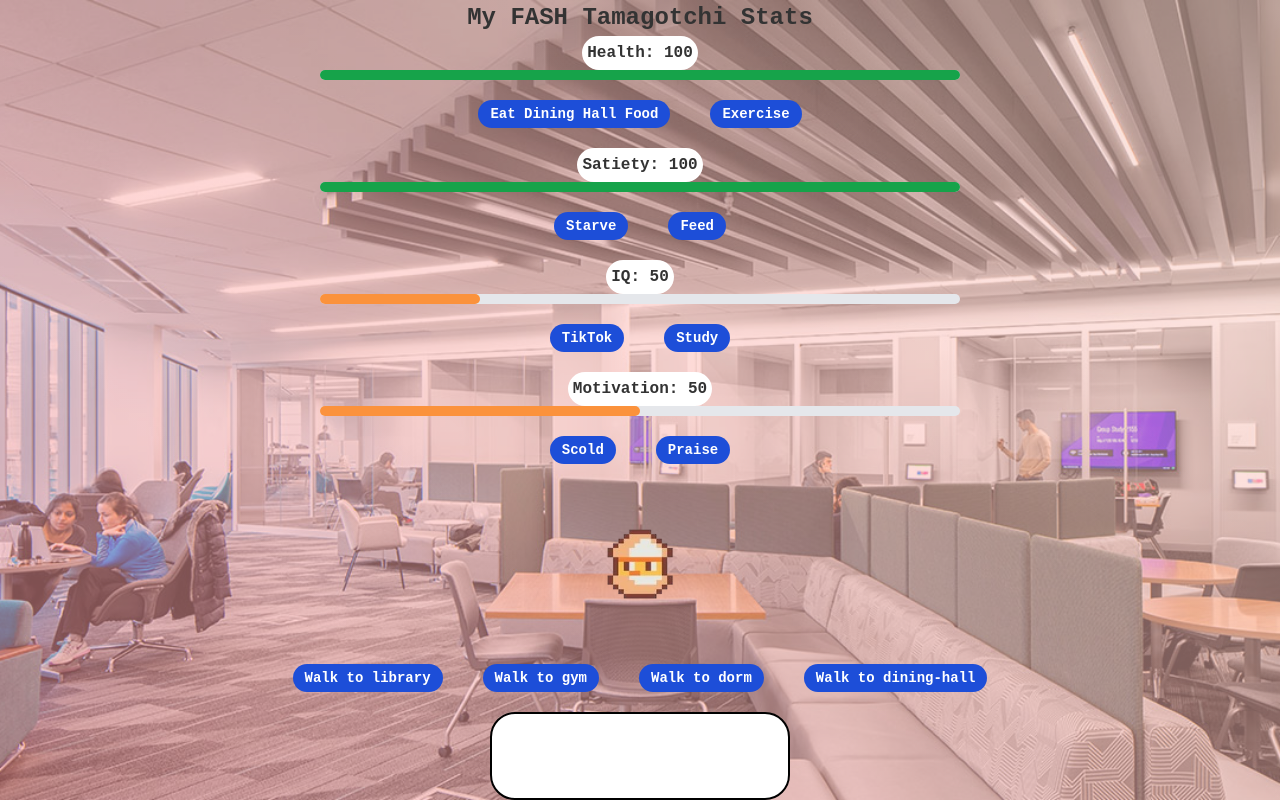
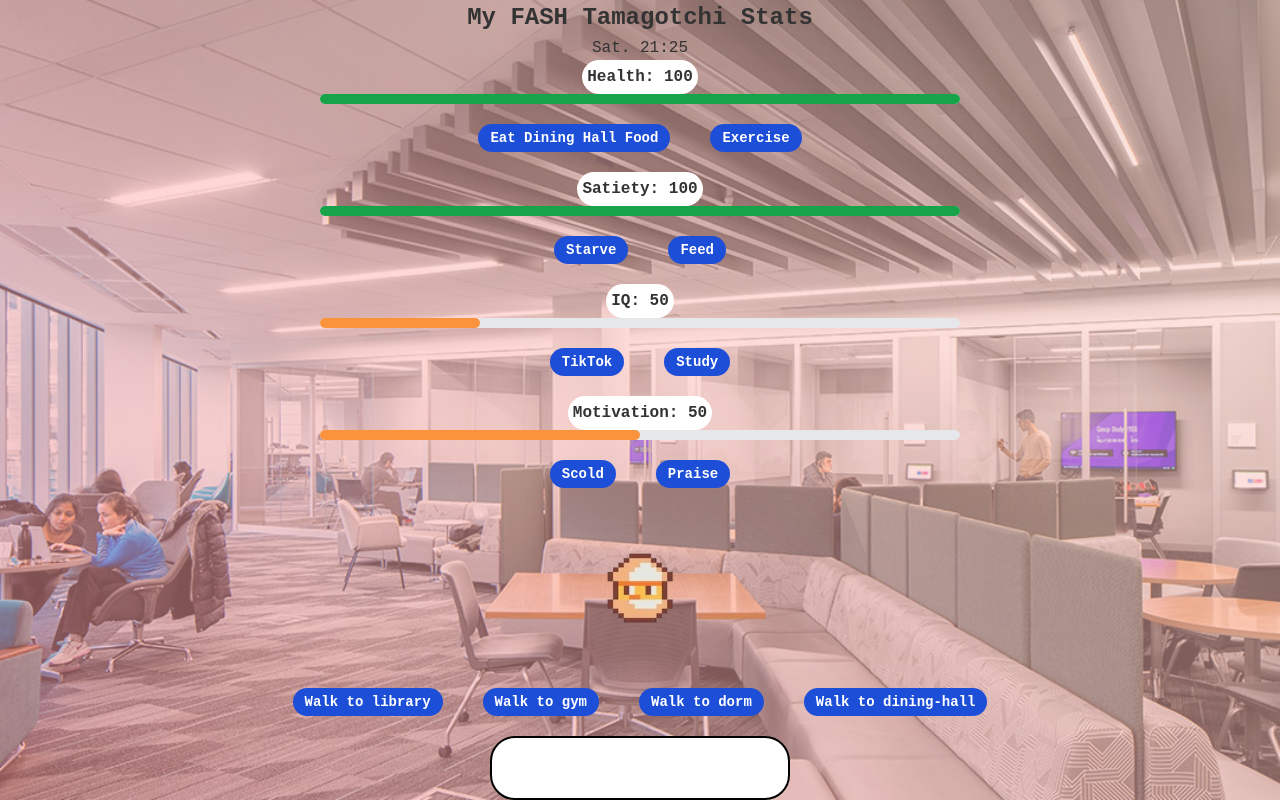
Before and after one commit to CS-396-Web-Dev/final-project-fash, a Next.js app: page / in a window 1280 px wide. Built offline with nearby package versions, Linux system fonts and the light colour scheme.

Commit message:
forgot changes to page.tsx in prev commit

```diff
--- a/app/page.tsx
+++ b/app/page.tsx
@@ -5,6 +5,8 @@ import { useHungerContext } from '@/app/contexts/HungerContext';
 import { useIQContext } from '@/app/contexts/IqContext';
 import { useMotivationContext } from '@/app/contexts/MotivationContext';
 import { useTextContext } from './contexts/TextContext';
+import { useLocationContext } from './contexts/LocationContext';
+
 import MotivationBar from '@/app/components/MotivationBar';
 import HungerBar from './components/HungerBar';
 import HealthBar from '@/app/components/HealthBar';
@@ -13,13 +15,12 @@ import UpdateHunger from './components/updateHunger';
 import UpdateHealth from '@/app/components/updateHealth';
 import UpdateLocation from '@/app/components/updateLocation';
 
-
 import DisplayBackground from '@/app/components/DisplayBackground';
 import DisplayCharacter from '@/app/components/DisplayCharacter';
 import './style.css';
 import IQBar from './components/IQBar';
 import UpdateIQ from './components/updateIQ';
-import { useLocationContext } from './contexts/LocationContext';
+import CurrDateTime from './components/CurrDateTime';
 
 export default function Home() {
   // // add states
@@ -126,6 +127,7 @@ export default function Home() {
       <body>
         <DisplayBackground />
         <h1>My FASH Tamagotchi Stats</h1>
+        <CurrDateTime />
         <p className="state"><b>Health: {health}</b></p>
         <HealthBar/>
         <div>
```
